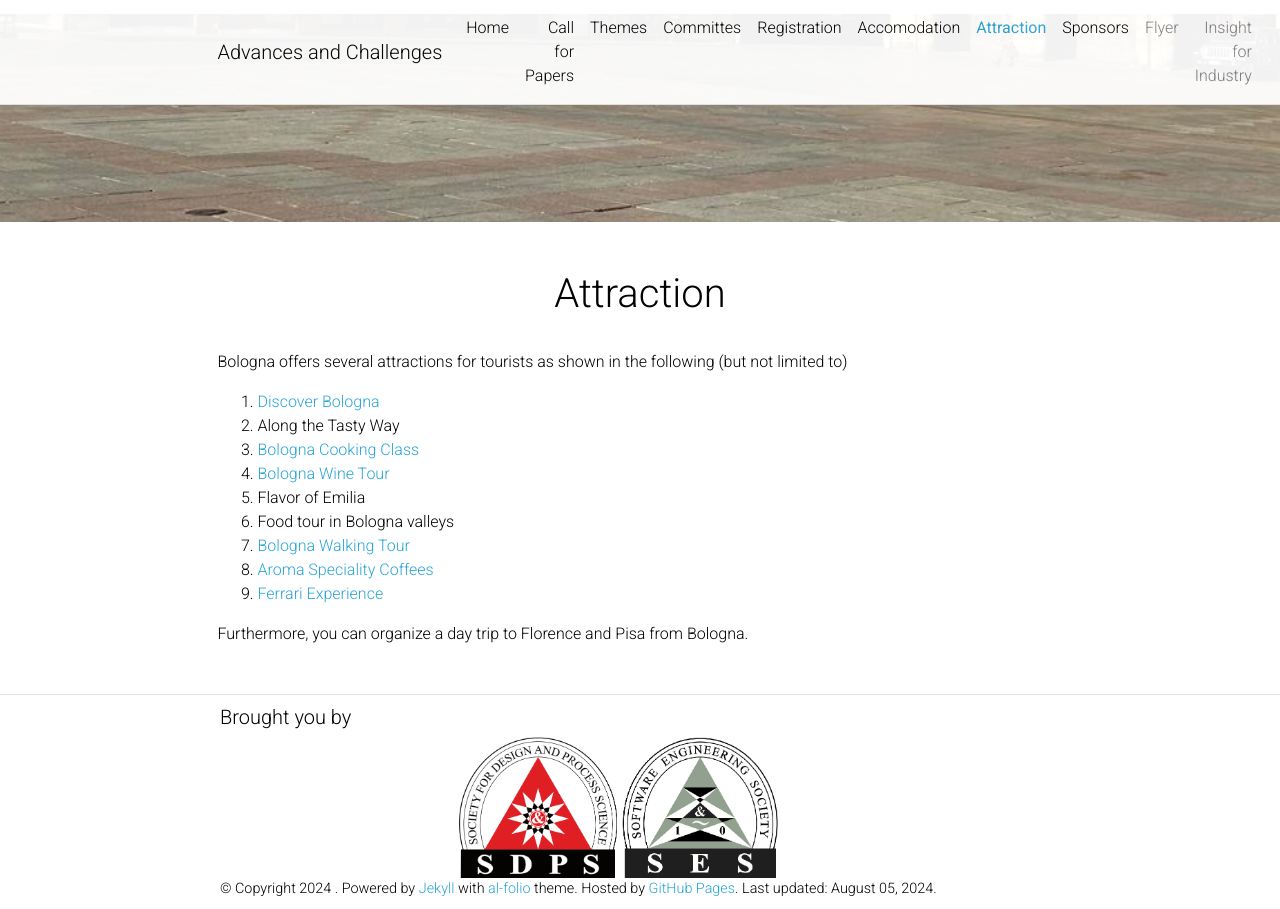
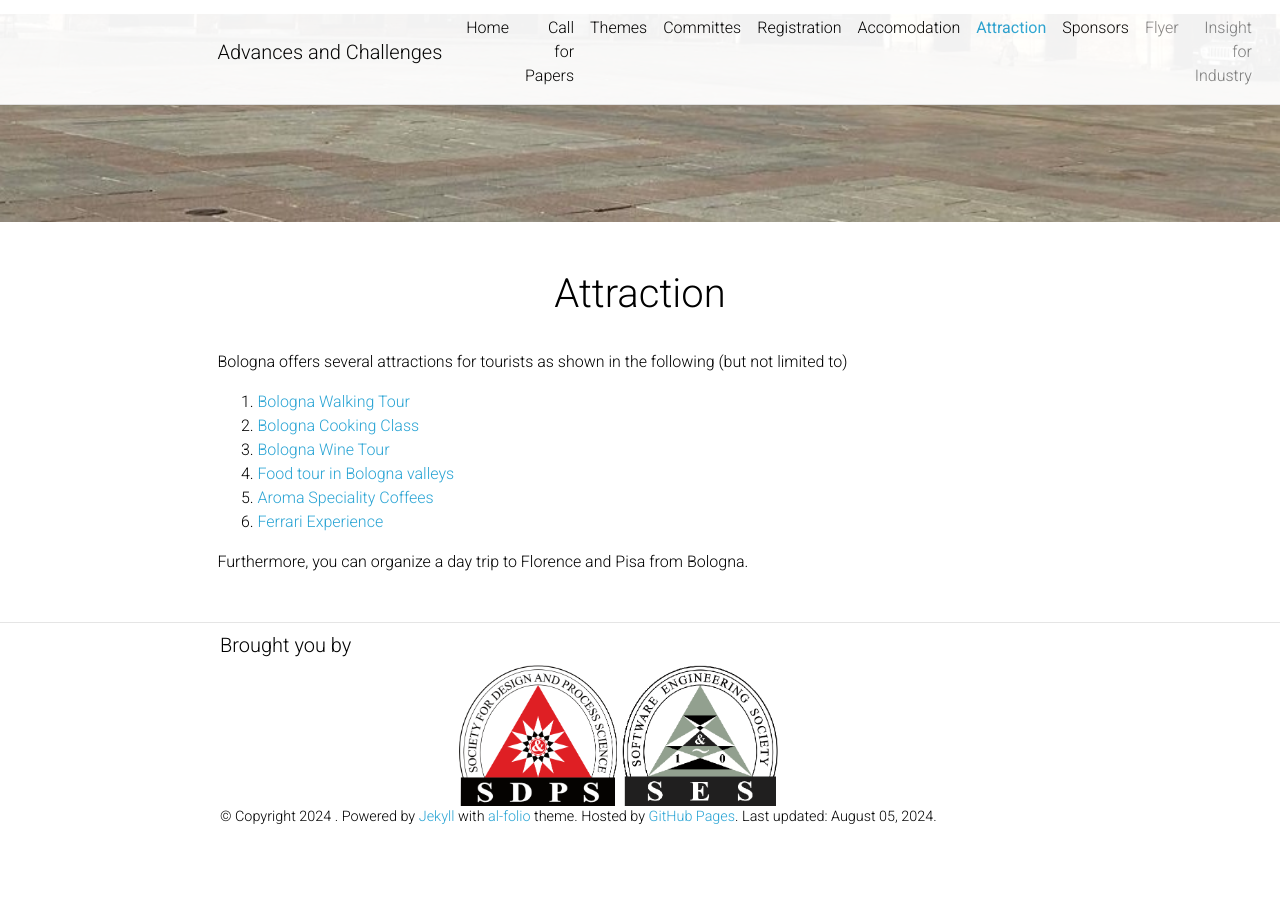
Before and after one commit to GenAI4DPS/advances-challenges, a Jekyll site: the page built from _pages/attraction.md, in a window 1280 px wide. Built offline with Jekyll 4.4.1, drawn with Linux system fonts in a browser that asks for light colours; comment, search, counter and statistics services are not loaded; a style sheet for code colours, icons or effects is not loaded.

Commit message:
Update attraction.md

```diff
--- a/_pages/attraction.md
+++ b/_pages/attraction.md
@@ -11,14 +11,11 @@ nav_order: 7
 
 Bologna offers several attractions for tourists as shown in the following (but not limited to)
 
-1. [Discover Bologna](https://www.bolognawelcome.com/en/experiences/298939/Discover-Bologna---City-centre-walking-tour)
-2. Along the Tasty Way
-3. [Bologna Cooking Class](https://cookingschoolbologna.com)
-4. [Bologna Wine Tour](https://www.tastebologna.net/bologna-wine-tasting)
-5. Flavor of Emilia
-6. Food tour in Bologna valleys
-7. [Bologna Walking Tour](https://www.bolognawelcome.com/en/blog/5-things-to-do-for-free-in-bologna-en)
-8. [Aroma Speciality Coffees](https://www.ilpiaceredelcaffe.it/thebaristareferencebook)
-9. [Ferrari Experience](https://www.ferrari.com/en-EN/museums/personalised-experience)
+1. [Bologna Walking Tour](https://www.bolognawelcome.com/en/blog/5-things-to-do-for-free-in-bologna-en)
+2. [Bologna Cooking Class](https://cookingschoolbologna.com)
+3. [Bologna Wine Tour](https://www.tastebologna.net/bologna-wine-tasting)
+4. [Food tour in Bologna valleys](https://www.bolognaexperiences.it/)
+5. [Aroma Speciality Coffees](https://www.ilpiaceredelcaffe.it/thebaristareferencebook)
+6. [Ferrari Experience](https://www.ferrari.com/en-EN/museums/personalised-experience)
 
 Furthermore, you can organize a day trip to Florence and Pisa from Bologna.
```
